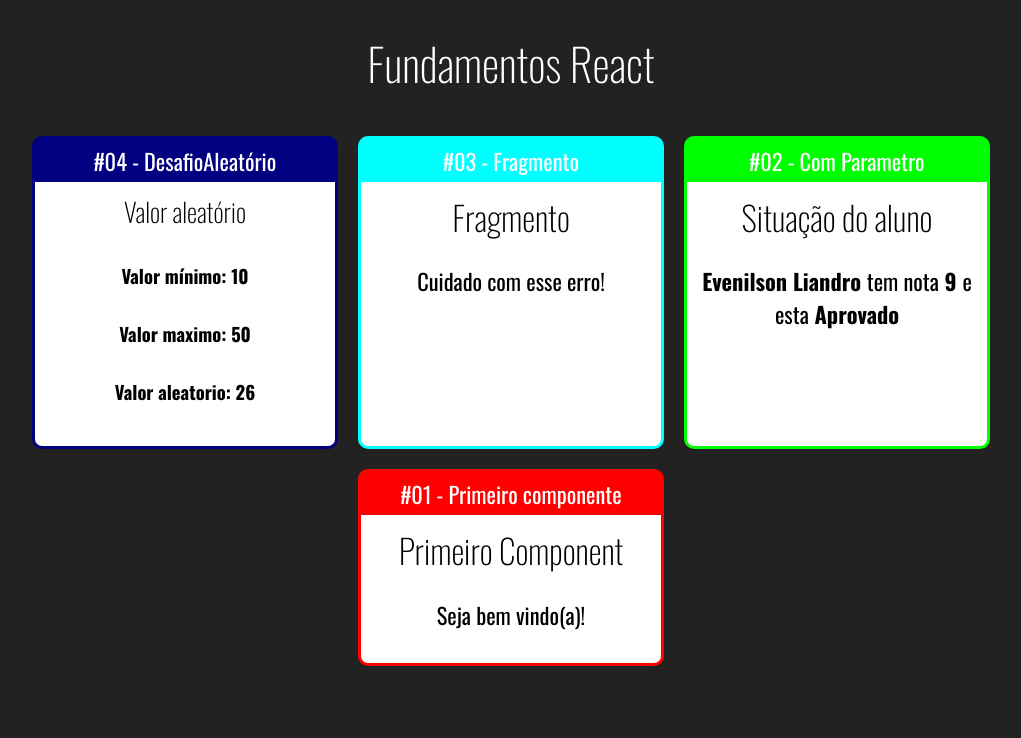
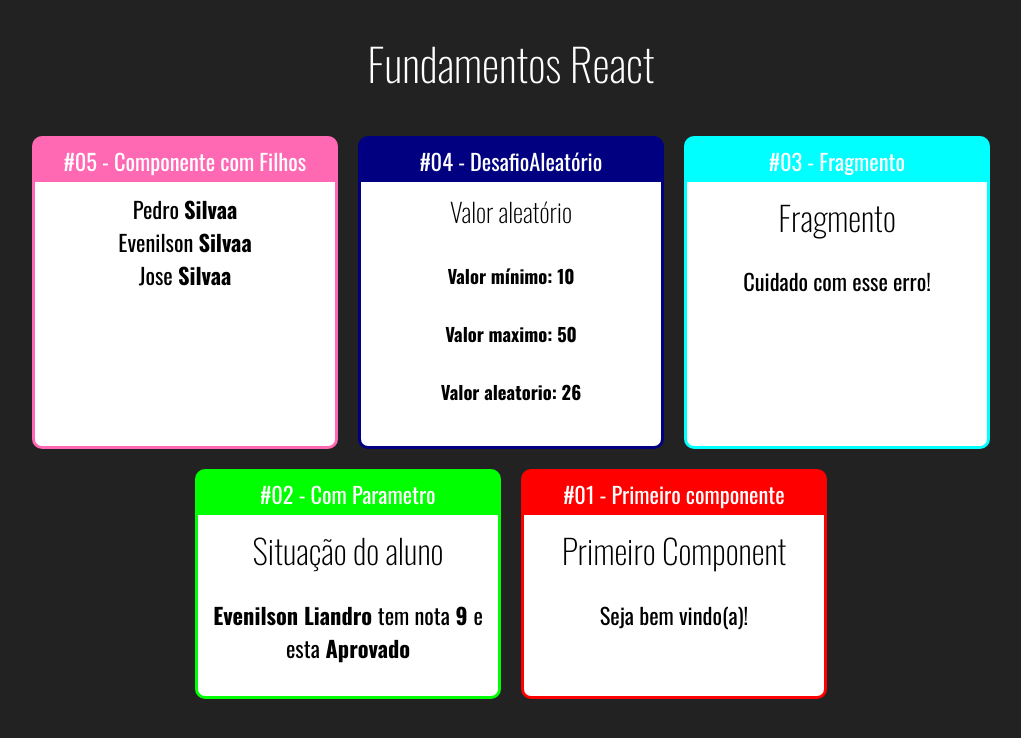
Before and after one commit to evenilson/curso-react-redux, a React (Create React App) app in the folder fundamentos-react/: page / in a window 1280 px wide. Shown: the top 738 px of the page, without its empty margins (129-1150 px from the left). Built offline with nearby package versions, Linux system fonts and the light colour scheme.

Commit message:
Componentes com Filho

```diff
--- a/fundamentos-react/src/App.jsx
+++ b/fundamentos-react/src/App.jsx
@@ -2,6 +2,8 @@ import React from 'react'
 
 import './App.css'
 
+import Familia from './components/basics/Familia'
+import FamiliaMembro from './components/basics/FamiliaMembro'
 import Card from './components/layout/Card'
 import Aleatorio from './components/basics/Aleatorio'
 import Fragmento from './components/basics/Fragmento'
@@ -10,12 +12,21 @@ import Primeiro from './components/basics/Primeiro'
 
 
 
-export default (props) => {
+export default () => {
     return (
         <div className='app'>
             <h1>Fundamentos React</h1>
 
             <div className='cards'>
+
+                <Card titulo='#05 - Componente com Filhos' color='#ff69b4'>
+                    <Familia sobrenome='Silvaa'>
+                        <FamiliaMembro nome='Pedro'  />
+                        <FamiliaMembro nome='Evenilson'  />
+                        <FamiliaMembro nome='Jose' />
+                    </Familia>
+                </Card>
+
                 <Card titulo='#04 - DesafioAleatório' color='#000080'>
                     <Aleatorio min={10} max={50} />
                 </Card>
@@ -37,6 +48,6 @@ export default (props) => {
                     <Primeiro></Primeiro>
                 </Card>
             </div>
-        </div>
+        </div >
     )
 }
--- /dev/null
+++ b/fundamentos-react/src/components/basics/Familia.jsx
@@ -0,0 +1,14 @@
+import React from 'react'
+import { cloneElement } from 'react'
+
+export default (props) =>{
+    return(
+        <div>
+            {
+                React.Children.map(props.children, child => {
+                    return cloneElement(child, props)
+                })
+            }
+        </div>
+    )
+}
--- /dev/null
+++ b/fundamentos-react/src/components/basics/FamiliaMembro.jsx
@@ -0,0 +1,9 @@
+import React from 'react'
+
+export default (props) =>{
+    return(
+       <div>
+           {props.nome} <strong>{props.sobrenome}</strong>
+        </div>
+    )
+}
```
